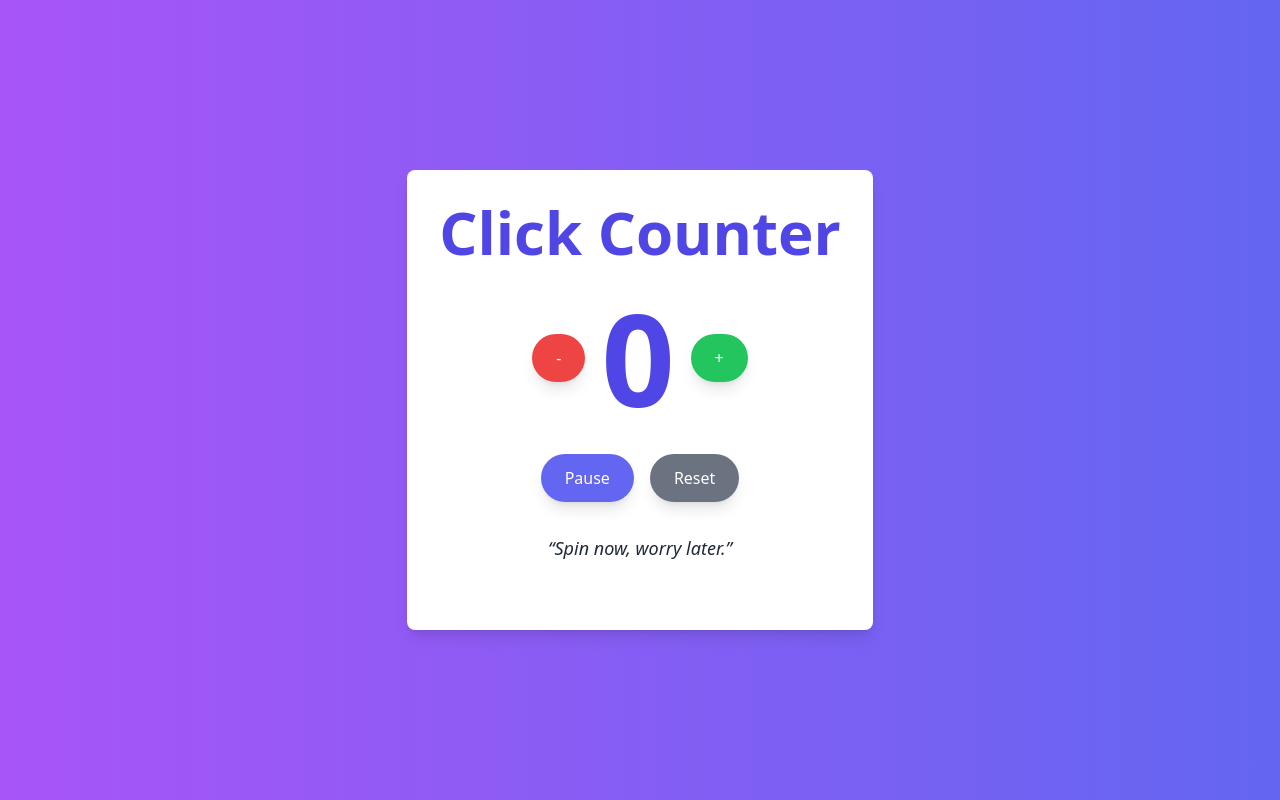
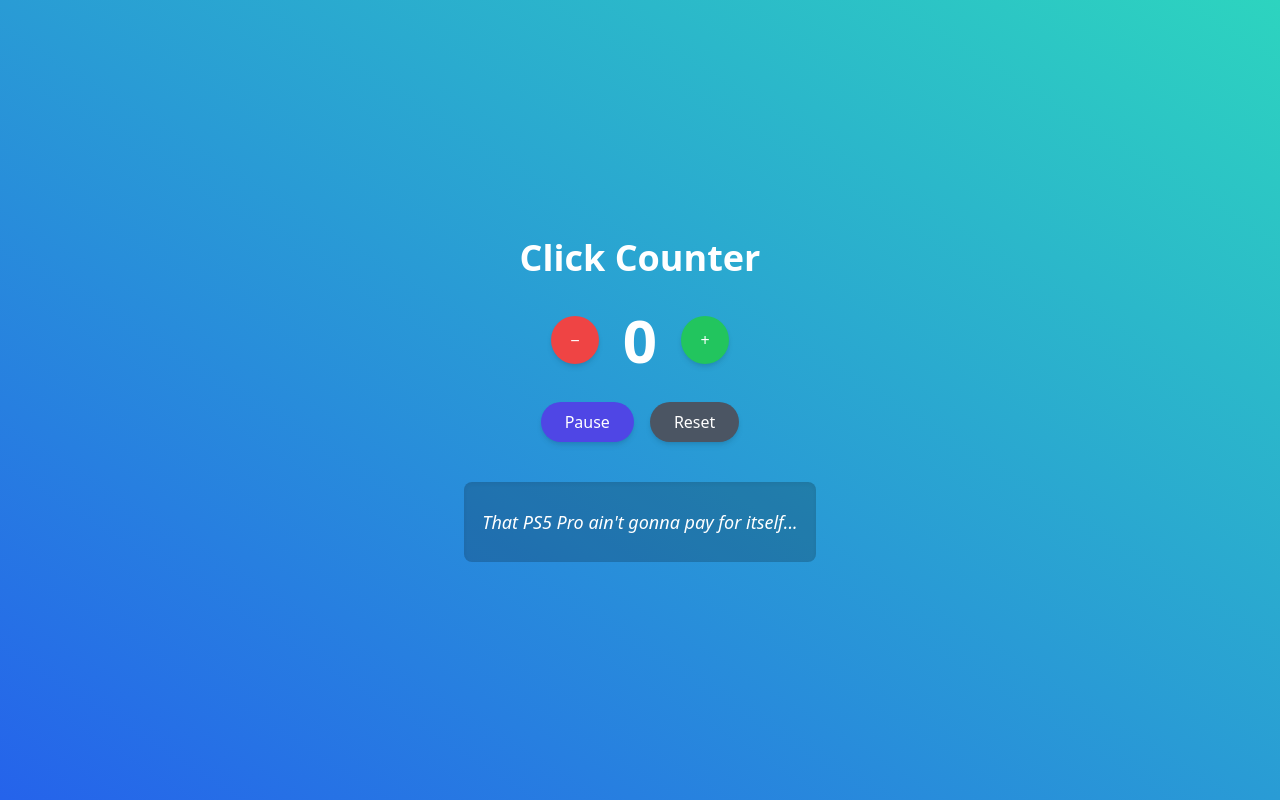
Before and after one commit to HA55EHH/click-counter, a React (Vite) app: page / in a window 1280 px wide. Built offline with nearby package versions, Linux system fonts and the light colour scheme.

Commit message:
new style, misc code improvements & new quotes

```diff
--- a/src/App.tsx
+++ b/src/App.tsx
@@ -3,27 +3,53 @@ import { listen } from "@tauri-apps/api/event";
 import "./styles.css";
 
 const quotes = [
-  "“The more you bet, the more you win when you win!”",
-  "“Fortune favors the bold.”",
-  "“You miss 100% of the shots you don’t take.”",
-  "“Take a chance and win big!”",
-  "“Go big or go home.”",
-  "“Every spin could be the win of a lifetime.”",
-  "“Dare to dream, dare to win.”",
-  "“Luck is what happens when preparation meets opportunity.”",
-  "“You can’t win if you don’t play.”",
-  "“Bet smart, win smarter.”",
-  "“Chase the thrill, embrace the win.”",
-  "“All it takes is one lucky break.”",
-  "“The next bet could change your life.”",
-  "“Keep spinning, your luck is just around the corner.”",
-  "“No guts, no glory.”",
-  "“One spin away from your biggest win!”",
-  "“Fortune rewards the fearless.”",
-  "“You can’t win big by playing it safe.”",
-  "“The next bet could be your biggest win yet.”",
-  "“Spin now, worry later.”",
-  "“It's only a gambling problem if you lose.”",
+  "The more you bet, the more you win when you win!",
+  "Fortune favors the bold.",
+  "You miss 100% of the shots you don’t take.",
+  "Take a chance and win big!",
+  "Go big or go home.",
+  "Every spin could be the win of a lifetime.",
+  "Dare to dream, dare to win.",
+  "Luck is what happens when preparation meets opportunity.",
+  "You can’t win if you don’t play.",
+  "Bet smart, win smarter.",
+  "Chase the thrill, embrace the win.",
+  "All it takes is one lucky break.",
+  "The next bet could change your life.",
+  "Keep spinning, your luck is just around the corner.",
+  "No guts, no glory.",
+  "One spin away from your biggest win!",
+  "Fortune rewards the fearless.",
+  "You can’t win big by playing it safe.",
+  "The next bet could be your biggest win yet.",
+  "Spin now, worry later.",
+  "It's only a gambling problem if you lose.",
+  "Why not double down?",
+  "That horse that you can't stop thinking about? He's going to win.",
+  "They're laughing at you.",
+  "Coward.",
+  "Pussy.",
+  "Do it.",
+  "You can stop any time you want.",
+  "You're due for a win...",
+  "There's definitely a pattern...",
+  "It's not real money...",
+  "💰💰💰💰💰💰",
+  "💵💵💵💵💵💵",
+  "🤑🤑🤑🤑🤑🤑",
+  "You don't have a problem.",
+  "Don't think about it, just do it.",
+  "Stop THINKING and start BETTING.",
+  "It's not a gambling problem if you win.",
+  "Money won is twice as sweet as money earned.",
+  "Eat. Sleep. Spin. Repeat.",
+  "There's always tomorrow...",
+  "Another day, another spin.",
+  "https://uk.jbl.com/bluetooth-speakers/ 👀",
+  "Win today so that you have money to gamble tomorrow.",
+  "That PS5 Pro ain't gonna pay for itself...",
+  "It's not gambling when you know you're going to win.",
+  "FACT: 90% of gamblers quit before they win big.",
 ];
 
 const getRandomQuote = (currentQuote: string) => {
@@ -36,23 +62,23 @@ const getRandomQuote = (currentQuote: string) => {
 
 function App() {
   const [clickCount, setClickCount] = useState(0);
-  const [pausedState, setPausedState] = useState(0); // 0: running, 1: paused
+  const [pausedState, setPausedState] = useState(false);
   const [randomQuote, setRandomQuote] = useState(getRandomQuote(""));
-  const ignoreNext = useRef(0);
+  const ignoreNext = useRef(false);
 
   useEffect(() => {
     const unlistenIncrement = listen("increment", () => {
-      if (pausedState === 0 && ignoreNext.current === 0) {
+      if (!pausedState && !ignoreNext.current) {
         setClickCount((prevCount) => prevCount + 1);
       }
-      ignoreNext.current = 0;
+      ignoreNext.current = false;
     });
 
     const unlistenDecrement = listen("decrement", () => {
-      if (pausedState === 0 && ignoreNext.current === 0) {
+      if (!pausedState && !ignoreNext.current) {
         setClickCount((prevCount) => Math.max(0, prevCount - 1));
       }
-      ignoreNext.current = 0;
+      ignoreNext.current = false;
     });
 
     return () => {
@@ -62,78 +88,70 @@ function App() {
   }, [pausedState]);
 
   const handlePause = () => {
-    ignoreNext.current = 1;
-    setPausedState((prevState) => (prevState === 0 ? 1 : 0));
+    ignoreNext.current = true;
+    setPausedState((prevState) => !prevState);
   };
 
   const handleReset = () => {
     setClickCount(0);
-    ignoreNext.current = 1;
-    setRandomQuote((prevQuote) => getRandomQuote(prevQuote));
+    ignoreNext.current = true;
+    setRandomQuote(getRandomQuote(randomQuote));
   };
 
   const handleIncrement = () => {
-    if (ignoreNext.current === 0 && pausedState === 0) {
+    if (!ignoreNext.current && !pausedState) {
       setClickCount((prevCount) => prevCount + 1);
     }
-    ignoreNext.current = 1;
+    ignoreNext.current = true;
   };
 
   const handleDecrement = () => {
-    if (ignoreNext.current === 0 && pausedState === 0) {
+    if (!ignoreNext.current && !pausedState) {
       setClickCount((prevCount) => Math.max(0, prevCount - 1));
     }
-    ignoreNext.current = 1;
+    ignoreNext.current = true;
   };
 
   return (
-    <div
-      style={{
-        WebkitUserSelect: "none",
-        MozUserSelect: "none",
-        msUserSelect: "none",
-        userSelect: "none",
-      }}
-      className="flex items-center justify-center min-h-screen bg-gradient-to-r from-purple-500 to-indigo-500 text-white"
-    >
-      <div className="text-center p-8 bg-white rounded-lg shadow-lg max-w-full max-h-full">
-        <h1 className="text-4xl font-extrabold text-indigo-600 mb-6 sm:text-5xl md:text-6xl">
+    <div className="flex items-center justify-center min-h-screen bg-gradient-to-tr from-blue-600 to-teal-400 text-gray-100 font-sans select-none">
+      <div className="text-center p-8 bg-transparent rounded-lg max-w-md w-full">
+        <h1 className="text-4xl font-extrabold text-white mb-6">
           Click Counter
         </h1>
-        <div className="mt-8 flex justify-center items-center space-x-4">
+        <div className="mt-8 flex justify-center items-center space-x-6">
           <button
-            onMouseDown={handleDecrement}
-            className="px-4 py-2 sm:px-6 sm:py-3 bg-red-500 text-white rounded-full shadow-lg hover:bg-red-600 focus:outline-none transition duration-300 ease-in-out transform hover:-translate-y-1"
+            onClick={handleDecrement}
+            className="w-12 h-12 bg-red-500 hover:bg-red-600 active:bg-red-700 text-white rounded-full shadow-md transition-transform transform hover:-translate-y-1 focus:outline-none"
+            aria-label="Decrement"
           >
-            -
+            &minus;
           </button>
-          <h2 className="text-7xl font-extrabold text-indigo-600 transition-transform transform hover:scale-110 sm:text-8xl md:text-9xl">
-            {clickCount}
-          </h2>
+          <h2 className="text-6xl font-bold text-white">{clickCount}</h2>
           <button
-            onMouseDown={handleIncrement}
-            className="px-4 py-2 sm:px-6 sm:py-3 bg-green-500 text-white rounded-full shadow-lg hover:bg-green-600 focus:outline-none transition duration-300 ease-in-out transform hover:-translate-y-1"
+            onClick={handleIncrement}
+            className="w-12 h-12 bg-green-500 hover:bg-green-600 active:bg-green-700 text-white rounded-full shadow-md transition-transform transform hover:-translate-y-1 focus:outline-none"
+            aria-label="Increment"
           >
-            +
+            &#43;
           </button>
         </div>
         <div className="mt-8 flex justify-center space-x-4">
           <button
-            onMouseDown={handlePause}
-            className="px-4 py-2 sm:px-6 sm:py-3 bg-indigo-500 text-white rounded-full shadow-lg hover:bg-indigo-600 focus:outline-none transition duration-300 ease-in-out transform hover:-translate-y-1"
+            onClick={handlePause}
+            className="px-6 py-2 bg-indigo-600 hover:bg-indigo-700 active:bg-indigo-800 text-white rounded-full shadow-md transition-transform transform hover:-translate-y-1 focus:outline-none"
           >
-            {pausedState === 0 ? "Pause" : "Resume"}
+            {pausedState ? "Resume" : "Pause"}
           </button>
           <button
-            onMouseDown={handleReset}
-            className="px-4 py-2 sm:px-6 sm:py-3 bg-gray-500 text-white rounded-full shadow-lg hover:bg-gray-600 focus:outline-none transition duration-300 ease-in-out transform hover:-translate-y-1"
+            onClick={handleReset}
+            className="px-6 py-2 bg-gray-600 hover:bg-gray-700 active:bg-gray-800 text-white rounded-full shadow-md transition-transform transform hover:-translate-y-1 focus:outline-none"
           >
             Reset
           </button>
         </div>
         {randomQuote && (
-          <div className="mt-8 flex justify-center">
-            <blockquote className="italic text-lg text-gray-800 w-64 sm:w-80 h-16 text-center overflow-hidden">
+          <div className="mt-10 px-4">
+            <blockquote className="italic text-lg text-white bg-black bg-opacity-20 p-4 rounded-lg shadow-inner h-20 flex items-center justify-center overflow-hidden">
               {randomQuote}
             </blockquote>
           </div>
--- a/src/styles.css
+++ b/src/styles.css
@@ -5,5 +5,6 @@
 html,
 body {
   overflow: hidden;
+  font-family: "Inter", sans-serif;
   height: 100%;
 }
--- a/tailwind.config.js
+++ b/tailwind.config.js
@@ -3,11 +3,14 @@ export default {
   content: ["./index.html", "./src/**/*.{js,ts,jsx,tsx}"],
   theme: {
     extend: {
-      colors: {
-        "modern-blue": {
-          dark: "#14161d",
-          DEFAULT: "#111115",
+      keyframes: {
+        fadeIn: {
+          "0%": { opacity: 0 },
+          "100%": { opacity: 1 },
         },
+      },
+      animation: {
+        fadeIn: "fadeIn 1s ease-out forwards",
       },
     },
   },
```
